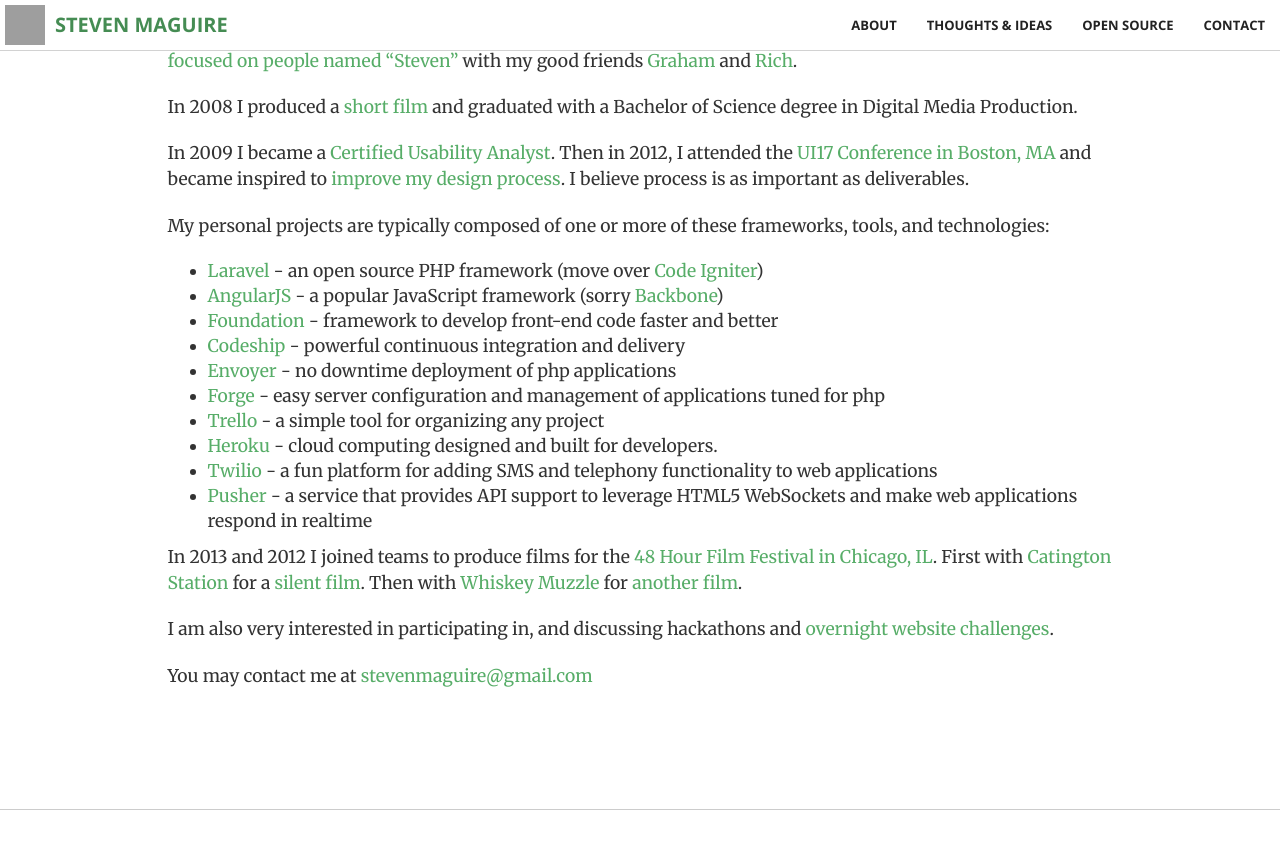
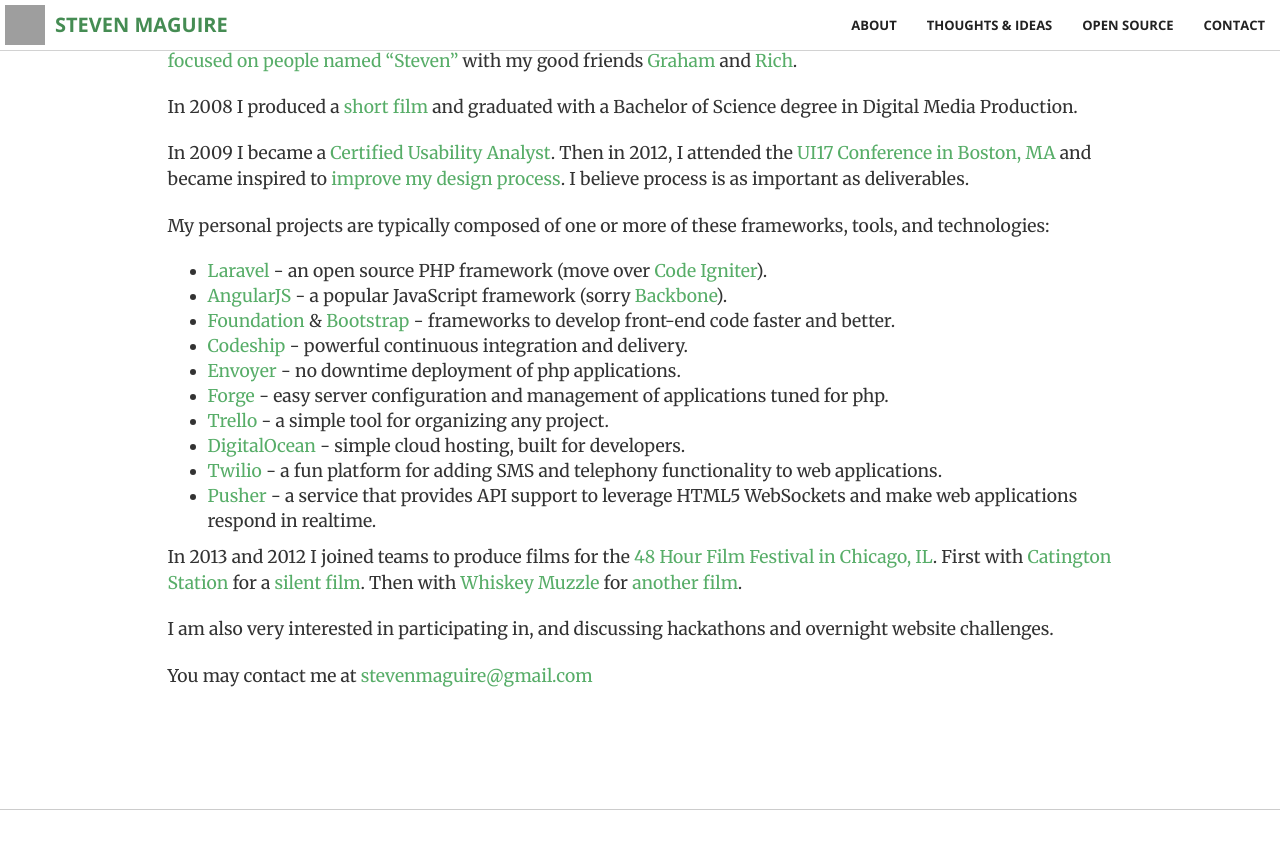
Before and after one commit to stevenmaguire/stevenmaguire.github.io, a Jekyll site: the page built from about.md, in a window 1280 px wide and 900 px high, scrolled down 840 px. Shown: the top 849 px of the window. Built offline with Jekyll 4.4.1, drawn with Linux system fonts in a browser that asks for light colours; grey boxes are pictures that could not be loaded.

Commit message:
Update about page

```diff
--- a/about.md
+++ b/about.md
@@ -23,19 +23,19 @@
 
 My personal projects are typically composed of one or more of these frameworks, tools, and technologies:
 
-- [Laravel](http://laravel.com/docs) - an open source PHP framework (move over [Code Igniter](http://ellislab.com/codeigniter))
-- [AngularJS](https://angularjs.org) - a popular JavaScript framework (sorry [Backbone](http://backbonejs.org/))
-- [Foundation](http://foundation.zurb.com/) - framework to develop front-end code faster and better
-- [Codeship](http://codeship.io) - powerful continuous integration and delivery
-- [Envoyer](http://envoyer.io) - no downtime deployment of php applications
-- [Forge](http://forge.laravel.com) - easy server configuration and management of applications tuned for php
-- [Trello](http://trello.com) - a simple tool for organizing any project
-- [Heroku](http://heroku.com) - cloud computing designed and built for developers.
-- [Twilio](http://twilio.com) - a fun platform for adding SMS and telephony functionality to web applications
-- [Pusher](http://pusher.com) - a service that provides API support to leverage HTML5 WebSockets and make web applications respond in realtime
+- [Laravel](http://laravel.com/docs) - an open source PHP framework (move over [Code Igniter](http://ellislab.com/codeigniter)).
+- [AngularJS](https://angularjs.org) - a popular JavaScript framework (sorry [Backbone](http://backbonejs.org/)).
+- [Foundation](http://foundation.zurb.com/) & [Bootstrap](http://getbootstrap.com/) - frameworks to develop front-end code faster and better.
+- [Codeship](http://codeship.io) - powerful continuous integration and delivery.
+- [Envoyer](http://envoyer.io) - no downtime deployment of php applications.
+- [Forge](http://forge.laravel.com) - easy server configuration and management of applications tuned for php.
+- [Trello](http://trello.com) - a simple tool for organizing any project.
+- [DigitalOcean](https://www.digitalocean.com/?refcode=196f6f6823aa) - simple cloud hosting, built for developers.
+- [Twilio](http://twilio.com) - a fun platform for adding SMS and telephony functionality to web applications.
+- [Pusher](http://pusher.com) - a service that provides API support to leverage HTML5 WebSockets and make web applications respond in realtime.
 
 In 2013 and 2012 I joined teams to produce films for the [48 Hour Film Festival in Chicago, IL](http://www.48hourfilm.com/). First with [Catington Station](http://catingtonstation.com/) for a [silent film](http://vimeo.com/48369036). Then with [Whiskey Muzzle](http://whiskeymuzzle.com) for [another film](http://vimeo.com/72493425).
 
-I am also very interested in participating in, and discussing hackathons and [overnight website challenges](http://www.trainsignal.org/building-a-website-from-scratch-in-24-hours).
+I am also very interested in participating in, and discussing hackathons and overnight website challenges.
 
 You may contact me at [{{ site.email }}](&#109;&#097;&#105;&#108;&#116;&#111;:{{ site.email }})
```
